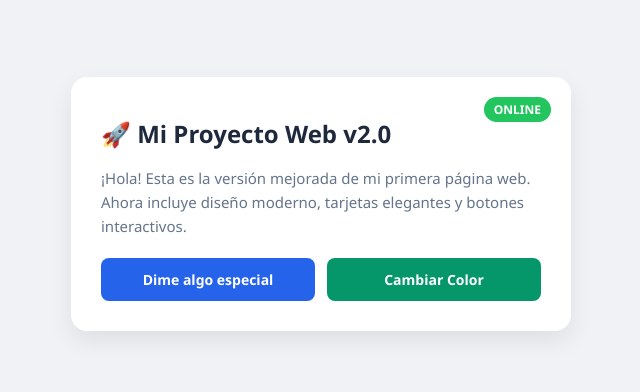
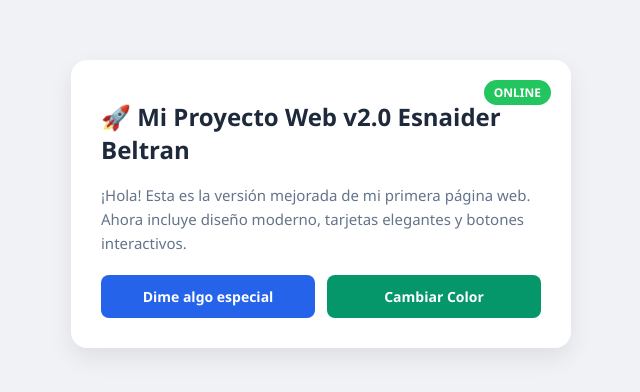
Before and after one commit to 76206819-droid/EsqueletoWebMiEsnaider1, a plain HTML site: page index.html in a window 1280 px wide. Shown: the part 196-588 px from the top of the page, without its empty margins (319-959 px from the left). Drawn offline with Linux system fonts and the light colour scheme.

Commit message:
Update index.html

```diff
--- a/index.html
+++ b/index.html
@@ -3,13 +3,13 @@
 <head>
   <meta charset="UTF-8" />
   <meta name="viewport" content="width=device-width, initial-scale=1.0" />
-  <title>Mi Proyecto Web v2.0</title>
+  <title>Mi Proyecto Web v2.0 Esnaider Beltran</title>
   <link rel="stylesheet" href="./estilos.css" />
 </head>
 <body>
   <div class="card">
     <div class="badge">ONLINE</div>
-    <h1>🚀 Mi Proyecto Web v2.0</h1>
+    <h1>🚀 Mi Proyecto Web v2.0 Esnaider Beltran</h1>
     <p>¡Hola! Esta es la versión mejorada de mi primera página web. Ahora incluye diseño moderno, tarjetas elegantes y botones interactivos.</p>
 
     <div class="button-group">
```
